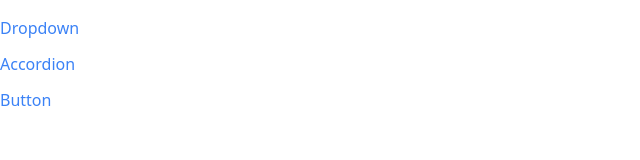
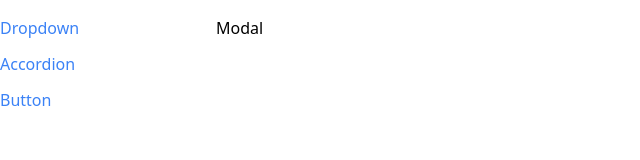
Before and after one commit to JMD1986/comps, a React (Create React App) app: page /modal in a window 1280 px wide. Shown: the top 160 px of the page, without its empty margins (0-640 px from the left). Built offline with nearby package versions, Linux system fonts and the light colour scheme.

Commit message:
creating modal

```diff
--- a/src/App.js
+++ b/src/App.js
@@ -5,6 +5,7 @@ import Route from "./components/route";
 import AccordionPage from "./pages/AccordionPage";
 import ButtonPage from "./pages/ButtonPage";
 import DropDownPage from "./pages/DropDownPage";
+import ModalPage from "./pages/ModalPage";
 
 function App() {
   return (
@@ -20,6 +21,9 @@ function App() {
         <Route path="/button">
           <ButtonPage />
         </Route>
+        <Route path="/modal">
+          <ModalPage />
+        </Route>
       </div>
     </div>
   );
--- /dev/null
+++ b/src/components/Modal.js
@@ -0,0 +1,2 @@
+function Modal() {}
+export default Modal;
--- a/src/components/Sidebar.js
+++ b/src/components/Sidebar.js
@@ -19,7 +19,7 @@ function Sidebar() {
     );
   });
   return (
-    <div className="sticky top-0 overflow-y-scroll flex flex-col align-start">
+    <div className="sticky top-0 overflow-y-scroll flex flex-col items-start">
       {renderedLinks}
     </div>
   );
--- /dev/null
+++ b/src/pages/ModalPage.js
@@ -0,0 +1,4 @@
+function ModalPage() {
+  return <div>Modal</div>;
+}
+export default ModalPage;
```
